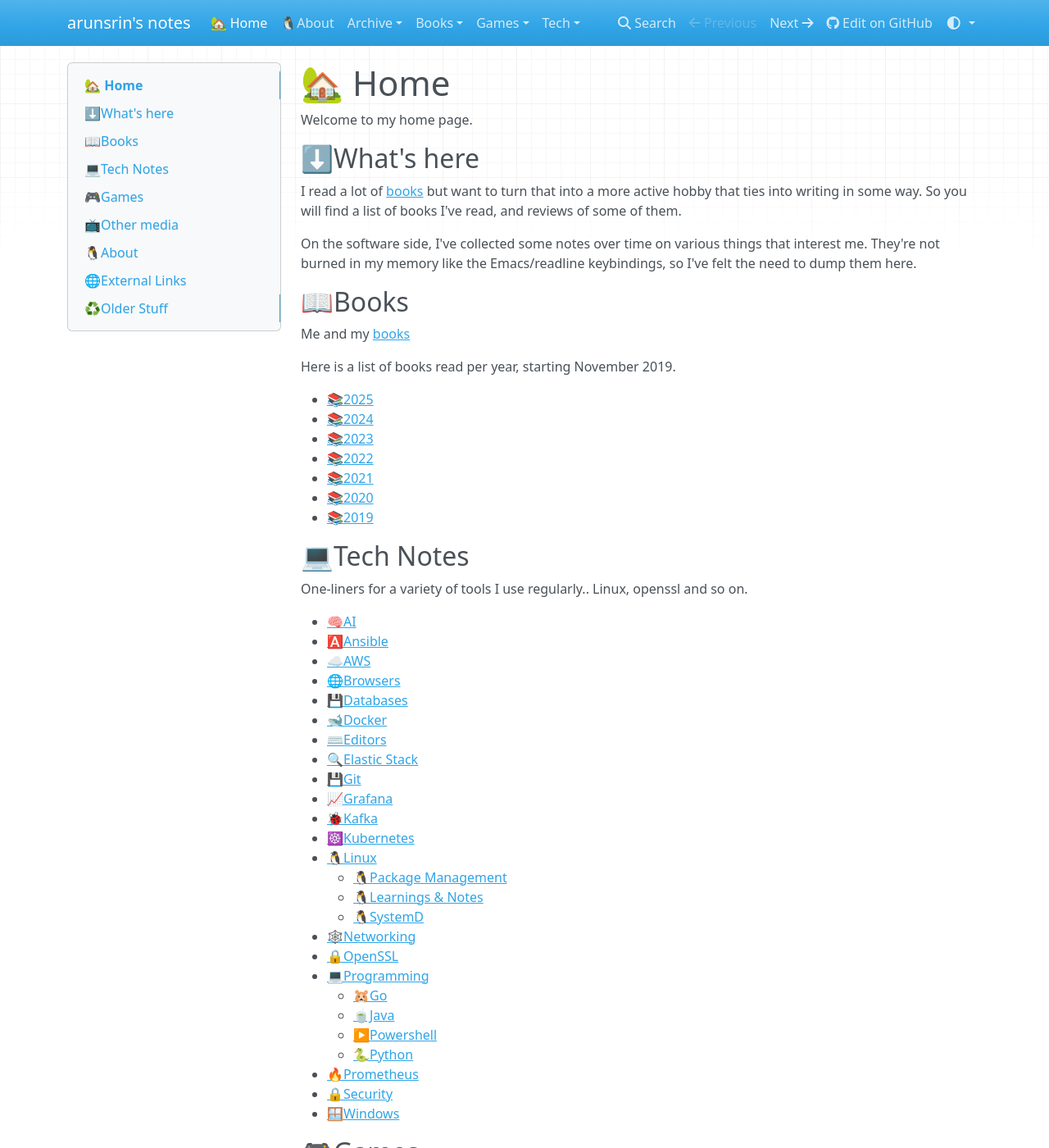
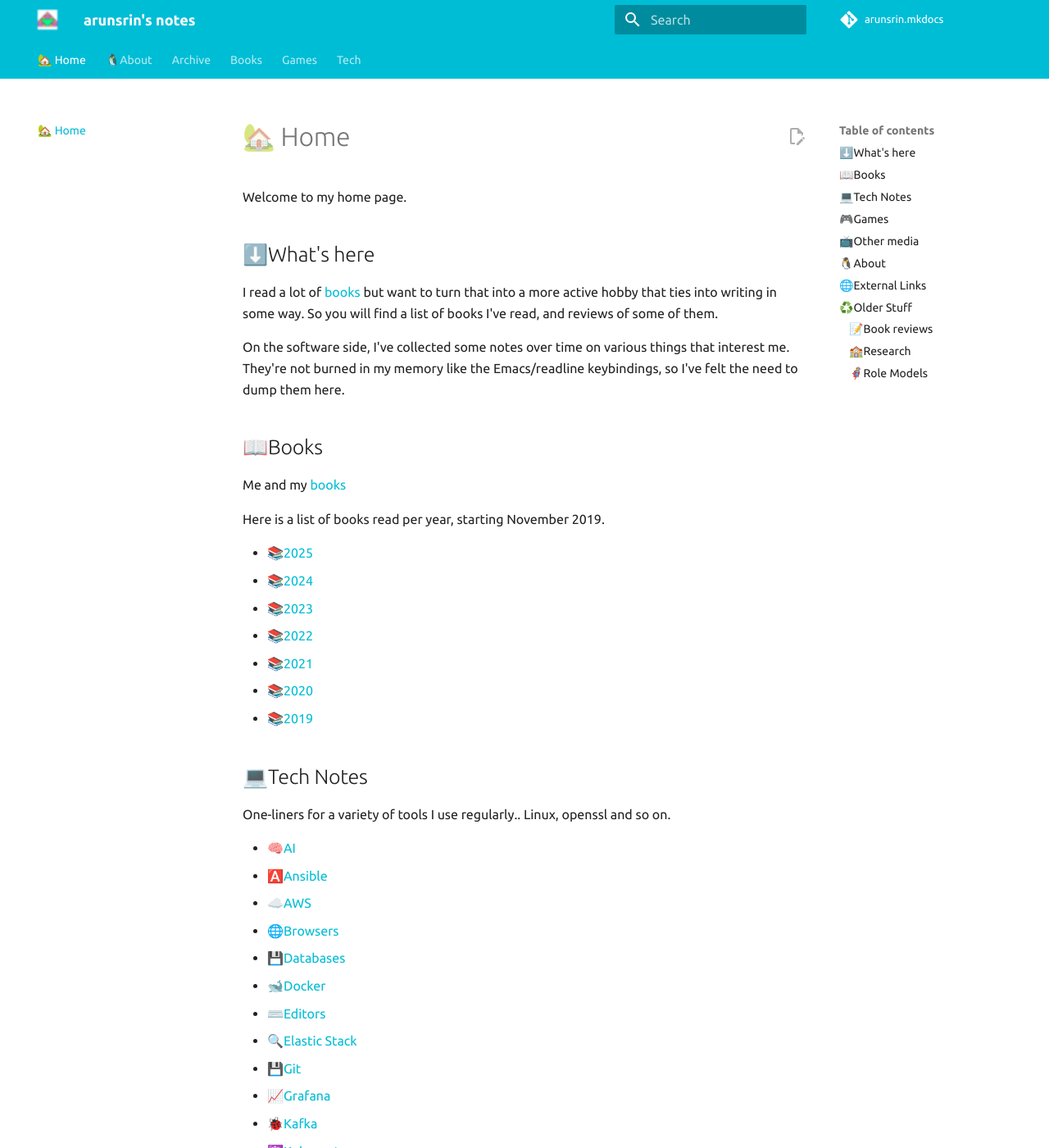
Before and after one commit to arunsrin/arunsrin.mkdocs, an MkDocs documentation site: the page built from home/index.md, in a window 1280 px wide and 1400 px high. Shown: the whole window at 82% size. Built offline with MkDocs 1.6.1 and Material for MkDocs 9.7.7, drawn with Linux system fonts in a browser that asks for light colours; nearby versions of some CDN libraries; comment, search, counter and statistics services are not loaded; some of the changed text lies outside the part shown.

Commit message:
move to material theme

```diff
--- /dev/null
+++ b/home/static/quotes.js
@@ -0,0 +1,41 @@
+const QUOTE_STORAGE_KEY = 'quotes';
+const EXPIRY_STORAGE_KEY = 'quotes_expiry';
+const EXPIRY_TIME = 24 * 60 * 60 * 1000; // 24 hours in milliseconds
+
+function fetchQuotes() {
+    // This gets the base path of your site (e.g. '/docs/' for 'https://yoursite.com/docs/')
+    const base = document.querySelector('base')?.getAttribute('href') || '/';
+    fetch(`${base}static/quotes.json`)
+        .then(response => response.json())
+        .then(data => {
+            const quotes = data.quotes;
+            localStorage.setItem(QUOTE_STORAGE_KEY, JSON.stringify(quotes));
+            localStorage.setItem(EXPIRY_STORAGE_KEY, Date.now() + EXPIRY_TIME);
+            displayRandomQuote(quotes);
+        })
+        .catch(error => {
+            console.error('Error loading quotes:', error);
+            document.getElementById('quote').textContent = 'Error loading quotes. Please try again later.';
+        });
+}
+
+function displayRandomQuote(quotes) {
+    const randomIndex = Math.floor(Math.random() * quotes.length);
+    const randomQuote = quotes[randomIndex];
+    document.getElementById('quote').textContent = `"${randomQuote.text}"`;
+    document.getElementById('quote-author').textContent = `${randomQuote.author}`;
+}
+
+function loadQuotes() {
+    const expiry = localStorage.getItem(EXPIRY_STORAGE_KEY);
+    const quotes = localStorage.getItem(QUOTE_STORAGE_KEY);
+
+    if (!quotes || !expiry || Date.now() > expiry) {
+        fetchQuotes();
+    } else {
+        displayRandomQuote(JSON.parse(quotes));
+    }
+}
+
+// Call this function on page load
+window.onload = loadQuotes;
--- a/mkdocs.yml
+++ b/mkdocs.yml
@@ -4,6 +4,7 @@ site_description: The truth shall make ye fret.
 site_author: Arun S
 docs_dir: home
 site_dir: public
+repo_name: arunsrin.mkdocs
 repo_url: https://github.com/arunsrin/arunsrin.mkdocs
 edit_uri: blob/master/home/
 plugins:
@@ -14,21 +15,50 @@ markdown_extensions:
   - admonition
   - codehilite:
         guess_lang: true
-# extra_css:
-#   - "css/mystyle.css"
+  - toc:
+        permalink: true
 theme:
-  name: 'mkdocs'
+  name: 'material'
+  palette:
+    primary: 'cyan'
+    accent: 'cyan'
+  font:
+    text: 'Ubuntu'
+    code: 'Roboto Mono'
   color_mode: 'auto'
+  favicon: 'static/favicon.ico'
+  logo: 'static/favicon.ico'
   custom_dir: overrides
   user_color_mode_toggle: 'true'
   language: 'en'
   highlightjs: true
+  features:
+    # Enhanced navigation
+    #- navigation.instant          # SPA-like navigation
+    #- navigation.instant.prefetch # Prefetch on hover
+    #- navigation.instant.progress # Progress indicator
+    #- navigation.tracking         # Update URL on scroll
+    - navigation.tabs             # Top-level tabs
+    - navigation.sections         # Group sections
+    - navigation.expand           # Expand all sections
+    - navigation.path             # Breadcrumbs
+    - navigation.top              # Back to top button
+    - navigation.footer           # Previous/next navigation
+
+    # Content enhancements
+    - content.code.copy           # Copy code buttons
+    - content.action.edit         # Edit page button
+    - content.tooltips            # Enhanced tooltips
+
+    # Search improvements
+    - search.suggest              # Search suggestions
+    - search.highlight            # Highlight search terms
 validation:
   omitted_files: warn
   absolute_links: warn
   unrecognized_links: warn
-#extra_javascript:
-#  - path: js/quotes.json
-#    defer: true
+extra_javascript:
+  - path: static/quotes.js
+    defer: true
 extra_css:
   - css/extra.css
--- a/overrides/base.html
+++ /dev/null
@@ -1,299 +0,0 @@
-<!DOCTYPE html>
-<html lang="{{ config.theme.locale|default('en') }}" data-bs-theme="{{ config.theme.color_mode }}">
-    <head>
-      {%- block site_meta %}
-        <meta charset="utf-8">
-        <meta http-equiv="X-UA-Compatible" content="IE=edge">
-        <meta name="viewport" content="width=device-width, initial-scale=1.0">
-        {% if page and page.is_homepage %}<meta name="description" content="{{ config.site_description }}">{% endif %}
-        {% if config.site_author %}<meta name="author" content="{{ config.site_author }}">{% endif %}
-        {% if page and page.canonical_url %}<link rel="canonical" href="{{ page.canonical_url }}">{% endif %}
-        {% if config.site_favicon %}<link rel="shortcut icon" href="{{ config.site_favicon|url }}">
-        {% else %}<link rel="shortcut icon" href="{{ 'static/favicon.ico'|url }}">{% endif %}
-      {%- endblock %}
-
-      {%- block htmltitle %}
-        <title>{% if page and page.title and not page.is_homepage %}{{ page.title }} - {% endif %}{{ config.site_name }}</title>
-      {%- endblock %}
-
-      {%- block styles %}
-        <link href="{{ 'css/bootstrap.min.css'|url }}" rel="stylesheet">
-        <link href="{{ 'css/fontawesome.min.css'|url }}" rel="stylesheet">
-        <link href="{{ 'css/brands.min.css'|url }}" rel="stylesheet">
-        <link href="{{ 'css/solid.min.css'|url }}" rel="stylesheet">
-        <link href="{{ 'css/v4-font-face.min.css'|url }}" rel="stylesheet">
-        <link href="{{ 'css/base.css'|url }}" rel="stylesheet">
-        {%- if config.theme.highlightjs %}
-        <link id="hljs-light" rel="stylesheet" href="https://cdnjs.cloudflare.com/ajax/libs/highlight.js/11.8.0/styles/{{ config.theme.hljs_style }}.min.css" {% if config.theme.color_mode != "light" %}disabled{% endif %}>
-        <link id="hljs-dark" rel="stylesheet" href="https://cdnjs.cloudflare.com/ajax/libs/highlight.js/11.8.0/styles/{{ config.theme.hljs_style_dark }}.min.css" {% if config.theme.color_mode != "dark" %}disabled{% endif %}>
-        {%- endif %}
-        {%- for path in config.extra_css %}
-        <link href="{{ path|url }}" rel="stylesheet">
-        {%- endfor %}
-      {%- endblock %}
-
-      {%- block libs %}
-        {%- if config.theme.highlightjs %}
-        <script src="https://cdnjs.cloudflare.com/ajax/libs/highlight.js/11.8.0/highlight.min.js"></script>
-        {%- for lang in config.theme.hljs_languages %}
-        <script src="https://cdnjs.cloudflare.com/ajax/libs/highlight.js/11.8.0/languages/{{lang}}.min.js"></script>
-        {%- endfor %}
-        <script>hljs.highlightAll();</script>
-        {%- endif %}
-      {%- endblock %}
-
-      {%- block analytics %}
-        {%- if config.theme.analytics.gtag %}
-        <script async src="https://www.googletagmanager.com/gtag/js?id={{ config.theme.analytics.gtag }}"></script>
-        <script>
-          window.dataLayer = window.dataLayer || [];
-          function gtag(){dataLayer.push(arguments);}
-          gtag('js', new Date());
-
-          gtag('config', {{ config.theme.analytics.gtag|tojson }});
-        </script>
-        {%- elif config.google_analytics %}
-        <script>
-            (function(i,s,o,g,r,a,m){i['GoogleAnalyticsObject']=r;i[r]=i[r]||function(){
-            (i[r].q=i[r].q||[]).push(arguments)},i[r].l=1*new Date();a=s.createElement(o),
-            m=s.getElementsByTagName(o)[0];a.async=1;a.src=g;m.parentNode.insertBefore(a,m)
-            })(window,document,'script','https://www.google-analytics.com/analytics.js','ga');
-
-            ga('create', {{ config.google_analytics[0]|tojson }}, {{ config.google_analytics[1]|tojson }});
-            ga('send', 'pageview');
-        </script>
-        {%- endif %}
-      {%- endblock %}
-
-      {%- block extrahead %} {% endblock %}
-    </head>
-
-    <body{% if page and page.is_homepage %} class="homepage"{% endif %}>
-        <div class="navbar fixed-top navbar-expand-lg navbar-{% if config.theme.nav_style == "light" %}light{% else %}dark{% endif %} bg-{{ config.theme.nav_style }}">
-            <div class="container">
-
-                {%- block site_name %}
-                <a class="navbar-brand" href="{{ nav.homepage.url|url }}">{{ config.site_name }}</a>
-                {%- endblock %}
-
-                {%- if nav|length>1 or (page and (page.next_page or page.previous_page)) or config.repo_url %}
-                <!-- Expander button -->
-                <button type="button" class="navbar-toggler" data-bs-toggle="collapse" data-bs-target="#navbar-collapse" aria-controls="navbar-collapse" aria-expanded="false" aria-label="Toggle navigation">
-                    <span class="navbar-toggler-icon"></span>
-                </button>
-                {%- endif %}
-
-                <!-- Expanded navigation -->
-                <div id="navbar-collapse" class="navbar-collapse collapse">
-                  {%- block site_nav %}
-                    {%- if nav|length>1 %}
-                        <!-- Main navigation -->
-                        <ul class="nav navbar-nav">
-                        {%- for nav_item in nav %}
-                        {%- if nav_item.children %}
-                            <li class="nav-item dropdown">
-                                <a href="#" class="nav-link dropdown-toggle{% if nav_item.active %} active" aria-current="page{% endif %}" role="button" data-bs-toggle="dropdown"  aria-expanded="false">{{ nav_item.title }}</a>
-                                <ul class="dropdown-menu">
-                                {%- for nav_item in nav_item.children %}
-                                    {% include "nav-sub.html" %}
-                                {%- endfor %}
-                                </ul>
-                            </li>
-                        {%- else %}
-                            <li class="nav-item">
-                                <a href="{{ nav_item.url|url }}" class="nav-link{% if nav_item.active %} active" aria-current="page{% endif %}">{{ nav_item.title }}</a>
-                            </li>
-                        {%- endif %}
-                        {%- endfor %}
-                        </ul>
-                    {%- endif %}
-                  {%- endblock %}
-
-                    <ul class="nav navbar-nav ms-md-auto">
-                      {%- block search_button %}
-                        {%- if 'search' in config.plugins %}
-                        <li class="nav-item">
-                            <a href="#" class="nav-link" data-bs-toggle="modal" data-bs-target="#mkdocs_search_modal">
-                                <i class="fa fa-search"></i> {% trans %}Search{% endtrans %}
-                            </a>
-                        </li>
-                        {%- endif %}
-                      {%- endblock %}
-
-                      {%- block next_prev %}
-                        {%- if page and (page.next_page or page.previous_page) %}
-                            <li class="nav-item">
-                                <a rel="prev" {% if page.previous_page %}href="{{ page.previous_page.url|url }}" class="nav-link"{% else %}class="nav-link disabled"{% endif %}>
-                                    <i class="fa fa-arrow-left"></i> {% trans %}Previous{% endtrans %}
-                                </a>
-                            </li>
-                            <li class="nav-item">
-                                <a rel="next" {% if page.next_page %}href="{{ page.next_page.url|url }}" class="nav-link"{% else %}class="nav-link disabled"{% endif %}>
-                                    {% trans %}Next{% endtrans %} <i class="fa fa-arrow-right"></i>
-                                </a>
-                            </li>
-                        {%- endif %}
-                      {%- endblock %}
-
-                      {%- block repo %}
-                        {%- if page and page.edit_url %}
-                            <li class="nav-item">
-                                <a href="{{ page.edit_url }}" class="nav-link">
-                                    {%- if config.repo_name == 'GitHub' -%}
-                                        <i class="fa-brands fa-github"></i> {% trans repo_name=config.repo_name %}Edit on {{ repo_name }}{% endtrans %}
-                                    {%- elif config.repo_name == 'Bitbucket' -%}
-                                        <i class="fa-brands fa-bitbucket"></i> {% trans repo_name=config.repo_name %}Edit on {{ repo_name }}{% endtrans %}
-                                    {%- elif config.repo_name == 'GitLab' -%}
-                                        <i class="fa-brands fa-gitlab"></i> {% trans repo_name=config.repo_name %}Edit on {{ repo_name }}{% endtrans %}
-                                    {%- elif config.repo_name -%}
-                                        {% trans repo_name=config.repo_name%}Edit on {{ repo_name }}{% endtrans %}
-                                    {% else %}
-                                        {% trans repo_name=config.repo_name%}Edit{% endtrans %}
-                                    {%- endif -%}
-                                </a>
-                            </li>
-                        {%- elif config.repo_url %}
-                            <li class="nav-item">
-                                <a href="{{ config.repo_url }}" class="nav-link">
-                                    {%- if config.repo_name == 'GitHub' -%}
-                                        <i class="fa-brands fa-github"></i> {{ config.repo_name }}
-                                    {%- elif config.repo_name == 'Bitbucket' -%}
-                                        <i class="fa-brands fa-bitbucket"></i> {{ config.repo_name }}
-                                    {%- elif config.repo_name == 'GitLab' -%}
-                                        <i class="fa-brands fa-gitlab"></i> {{ config.repo_name }}
-                                    {%- else -%}
-                                    {{ config.repo_name }}
-                                    {%- endif -%}
-                                </a>
-                            </li>
-                        {%- endif %}
-                      {%- endblock %}
-                      {%- if config.theme.user_color_mode_toggle %}
-                            <li class="nav-item dropdown">
-                              <button id="theme-menu" aria-expanded="false" data-bs-toggle="dropdown" data-bs-display="static" aria-label="Toggle theme" class="nav-link dropdown-toggle">
-                                <i class="fa-solid fa-circle-half-stroke fa-fw"></i>
-                                <span class="d-lg-none ms-2">Toggle theme</span>
-                              </button>
-                              <ul class="dropdown-menu dropdown-menu-end">
-                                <li>
-                                  <button class="dropdown-item d-flex align-items-center" data-bs-theme-value="light" aria-pressed="{% if config.theme.color_mode == 'light' %}true{% else %}false{% endif %}">
-                                    <i class="fa-solid fa-sun fa-fw"></i>
-                                    <span class="ms-2">Light</span>
-                                    <i class="fa-solid fa-check ms-auto{% if config.theme.color_mode != 'light' %} d-none{% endif %}"></i>
-                                  </button>
-                                </li>
-                                <li>
-                                  <button class="dropdown-item d-flex align-items-center" data-bs-theme-value="dark" aria-pressed="{% if config.theme.color_mode == 'dark' %}true{% else %}false{% endif %}">
-                                    <i class="fa-solid fa-moon fa-fw"></i>
-                                    <span class="ms-2">Dark</span>
-                                    <i class="fa-solid fa-check ms-auto{% if config.theme.color_mode != 'dark' %} d-none{% endif %}"></i>
-                                  </button>
-                                </li>
-                                <li>
-                                  <button class="dropdown-item d-flex align-items-center" data-bs-theme-value="auto" aria-pressed="{% if config.theme.color_mode == 'auto' %}true{% else %}false{% endif %}">
-                                    <i class="fa-solid fa-circle-half-stroke fa-fw"></i>
-                                    <span class="ms-2">Auto</span>
-                                    <i class="fa-solid fa-check ms-auto{% if config.theme.color_mode != 'auto' %} d-none{% endif %}"></i>
-                                  </button>
-                                </li>
-                              </ul>
-                            </li>
-                    {%- endif %}
-                    </ul>
-                </div>
-            </div>
-        </div>
-        {%- if config.theme.color_mode != "light" or config.theme.user_color_mode_toggle %}
-        <script src="{{ 'js/darkmode.js'|url }}"></script>
-        {%- endif %}
-
-        <div class="container">
-            <div class="row">
-                {%- block content %}
-                    <div class="col-md-3">{% include "toc.html" %}</div>
-                    <div class="col-md-9" role="main">{% include "content.html" %}</div>
-                {%- endblock %}
-            </div>
-        </div>
-
-        <footer class="col-md-12">
-          {%- block footer %}
-            <hr>
-            {%- if config.copyright %}
-                <p>{{ config.copyright }}</p>
-            {%- endif %}
-            <p>{% trans mkdocs_link='<a href="https://www.mkdocs.org/">MkDocs</a>' %}Documentation built with {{ mkdocs_link }}.{% endtrans %}</p>
-            <div class="container">
-              <i>📜 <div id="quote"></div></i>
-              <div id="quote-author"></div>
-            </div>
-          {%- endblock %}
-          </footer>
-
-      {%- block scripts %}
-
-      <script>
-        const QUOTE_STORAGE_KEY = 'quotes';
-        const EXPIRY_STORAGE_KEY = 'quotes_expiry';
-        const EXPIRY_TIME = 24 * 60 * 60 * 1000; // 24 hours in milliseconds
-
-        function fetchQuotes() {
-          fetch('{{ base_url }}/static/quotes.json')
-            .then(response => response.json())
-            .then(data => {
-              const quotes = data.quotes;
-              localStorage.setItem(QUOTE_STORAGE_KEY, JSON.stringify(quotes));
-              localStorage.setItem(EXPIRY_STORAGE_KEY, Date.now() + EXPIRY_TIME);
-              displayRandomQuote(quotes);
-            })
-            .catch(error => {
-              console.error('Error loading quotes:', error);
-              document.getElementById('quote').textContent = 'Error loading quotes. Please try again later.';
-            });
-        }
-
-        function displayRandomQuote(quotes) {
-          const randomIndex = Math.floor(Math.random() * quotes.length);
-          const randomQuote = quotes[randomIndex];
-          document.getElementById('quote').textContent = `"${randomQuote.text}"`;
-          document.getElementById('quote-author').textContent = `${randomQuote.author}`;
-        }
-
-        function loadQuotes() {
-          const expiry = localStorage.getItem(EXPIRY_STORAGE_KEY);
-          const quotes = localStorage.getItem(QUOTE_STORAGE_KEY);
-
-          if (!quotes || !expiry || Date.now() > expiry) {
-            fetchQuotes();
-          } else {
-            displayRandomQuote(JSON.parse(quotes));
-          }
-        }
-
-        // Call this function on page load
-        window.onload = loadQuotes;
-
-      </script>
-        <script src="{{ 'js/bootstrap.bundle.min.js'|url }}"></script>
-        <script>
-            var base_url = {{ base_url|tojson }},
-                shortcuts = {{ config.theme.shortcuts|tojson }};
-        </script>
-        <script src="{{ 'js/base.js'|url }}"></script>
-        {%- for script in config.extra_javascript %}
-        {{ script|script_tag }}
-        {%- endfor %}
-      {%- endblock %}
-
-        {% if 'search' in config.plugins %}{%- include "search-modal.html" %}{% endif %}
-        {%- include "keyboard-modal.html" %}
-
-    </body>
-
-</html>
-{% if page and page.is_homepage %}
-<!--
-MkDocs version : {{ mkdocs_version }}
-Build Date UTC : {{ build_date_utc }}
--->
-{% endif %}
--- /dev/null
+++ b/overrides/partials/copyright.html
@@ -0,0 +1,11 @@
+<div class="md-copyright">
+  {% if config.copyright %}
+    <div class="md-copyright__highlight">
+      {{ config.copyright }}
+    </div>
+  {% endif %}
+<div class="container">
+  <i>📜 Random fortune:<div id="quote"></div></i>
+  <div id="quote-author"></div>
+</div>
+</div>
--- a/requirements.txt
+++ b/requirements.txt
@@ -1,3 +1,4 @@
 mkdocs==1.6.1
 mkdocs-bootswatch==1.1
 mkdocs-git-revision-date-plugin==0.3.2
+mkdocs-material==9.6.15
```
Also changed, not shown: 1 other file.
